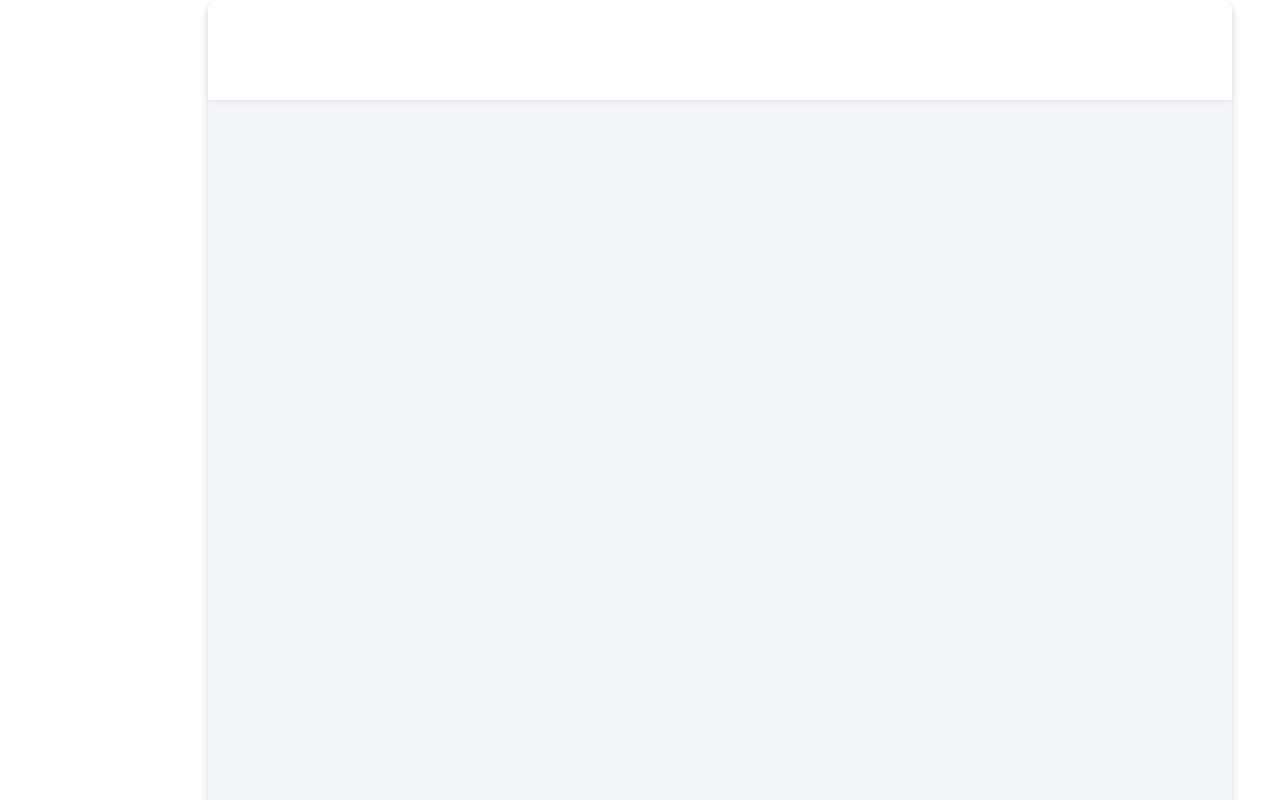
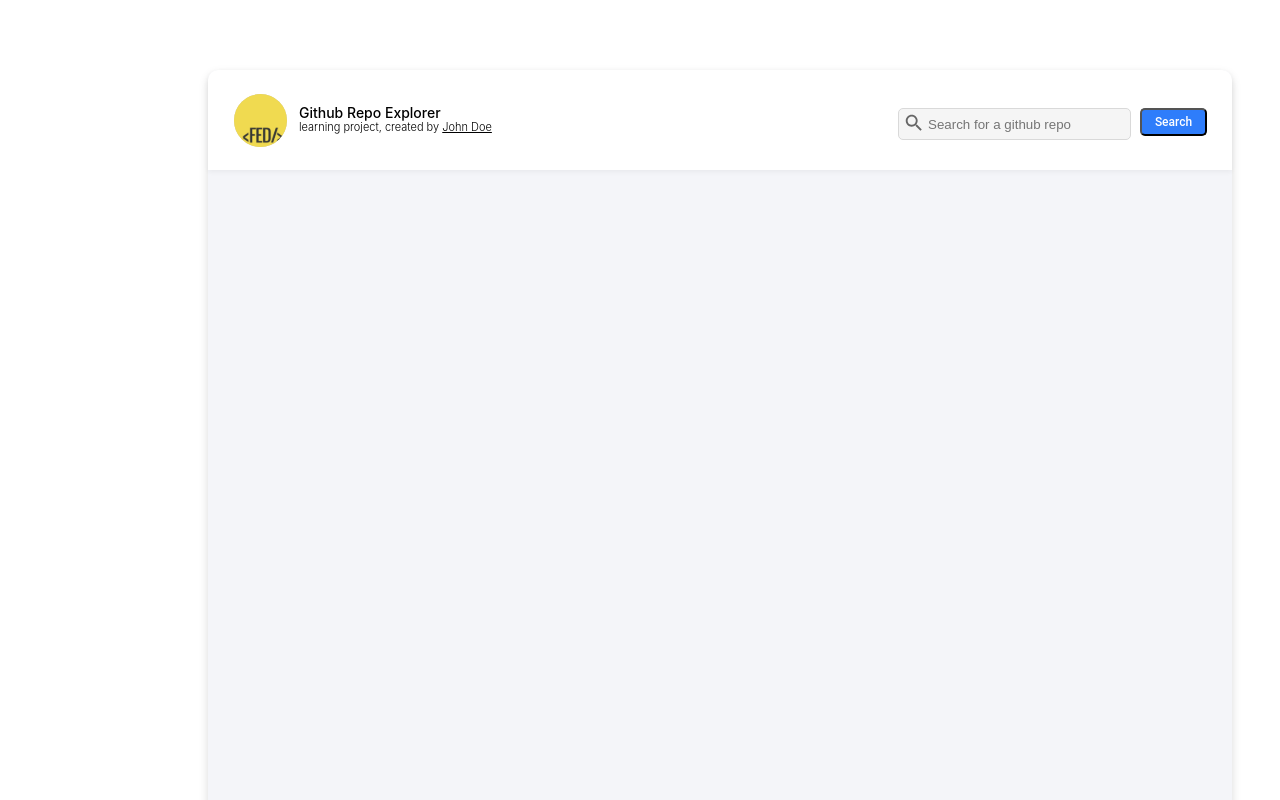
Before and after one commit to RuslanNikolov/react-grow, a React (Create React App) app in the folder react-grow/: page /details in a window 1280 px wide. Shown: the top 800 px of the page. Built offline with nearby package versions, Linux system fonts and the light colour scheme.

Commit message:
Implemented the header

```diff
--- a/react-grow/src/App.styled.js
+++ b/react-grow/src/App.styled.js
@@ -1,19 +1,17 @@
 import styled from 'styled-components'
 
-export const App = styled.div`
+export const RootApp = styled.div`
     position: absolute;
     width: 1024px;
     height: 904px;
     left: 208px;
-    top: 0;
+    top: 70px;
     background: #F4F5F9;
     box-shadow: 0px 4px 10px rgba(0, 0, 0, 0.15);
     border-radius: 10px;
 `
-export const Header = styled.header`
-    width: 100%;
-    height: 100px;
-    background: #FFF;
-    box-shadow: 0px 2px 5px rgba(0, 0, 0, 0.05);
-    border-radius: 10px 10px 0px 0px;
+
+export const Hyperlink = styled.a`
+    text-decoration: underline;
+    cursor: pointer;
 `
--- a/react-grow/src/App.tsx
+++ b/react-grow/src/App.tsx
@@ -1,17 +1,18 @@
 import React from "react";
-import * as Styled from "./App.styled";
+import * as SC from "./App.styled";
 import { BrowserRouter as Router, Route, Redirect } from "react-router-dom";
 import Details from "./pages/Details/Details";
+import Header from "./components/Header/Header";
 
 const App: React.FC = () => {
   return (
     <Router>
-      <Styled.App>
-        <Styled.Header></Styled.Header>
+      <SC.RootApp>
+        <Header />
         <Route exact path='/' render={() => <Redirect to='/details' />} />
         <Route exact path='/details' component={Details} />
         <Route render={() => <Redirect to='/details' />} />
-      </Styled.App>
+      </SC.RootApp>
     </Router>
   );
 };
--- /dev/null
+++ b/react-grow/src/components/Button/Button.tsx
@@ -0,0 +1,26 @@
+import React from "react";
+import styled from "styled-components";
+
+const SCButton = styled.button`
+  width: 67px;
+  height: 28px;
+  border-radius: 5px;
+  background: #2e7dfb;
+  font-size: 12px;
+  font-family: Roboto;
+  font-style: normal;
+  font-weight: 500;
+  line-height: 14px;
+  cursor: pointer;
+`;
+
+interface IProps {
+  children: string;
+  [key: string]: any;
+}
+
+const Button = ({ children, ...props }: IProps) => {
+  return <SCButton {...props}>{children}</SCButton>;
+};
+
+export default Button;
--- /dev/null
+++ b/react-grow/src/components/Header/Header.styled.js
@@ -0,0 +1,65 @@
+import styled from 'styled-components'
+import Button from '../Button/Button'
+import Input from '../Input/Input'
+
+export const Header = styled.header`
+    position: relative;
+    width: 100%;
+    height: 100px;
+    background: #FFF;
+    box-shadow: 0px 2px 5px rgba(0, 0, 0, 0.05);
+    border-radius: 10px 10px 0px 0px;
+`
+
+export const Logo = styled.img`
+    position: absolute;
+    width: 53px;
+    height: 53px;
+    left: 26px;
+    top: 24px;
+    bottom: 23px;
+`
+
+export const TitleWrapper = styled.div`
+    position: absolute;
+    display: inline-block;
+    height: fit-content;
+    left: 91px;
+    top: 35px;
+    bottom: 35px;
+`
+
+export const Title = styled.h1`
+    font-weight: 500;
+    font-size: 14px;
+    line-height: 16px;
+    margin: 0;
+`
+
+export const SubTitle = styled.p`
+    font-weight: 300;
+    font-size: 11px;
+    line-height: 13px;
+    margin: 0;
+`
+export const SearchInputWrapper = styled.div`
+    position: absolute;
+    right: 101px;
+    top: 38px;
+`
+export const SearchIcon = styled.img`
+    position: absolute;
+    left: 6.75px;
+    top: 5.75px;
+    cursor: pointer;
+`
+
+export const SearchInput = styled(Input)`
+    padding-left: 29px;
+`
+export const SearchButton = styled(Button)`
+    position: absolute;
+    top: 38px;
+    right: 25px;
+    color: #FFFFFF;
+`
--- /dev/null
+++ b/react-grow/src/components/Header/Header.tsx
@@ -0,0 +1,40 @@
+import React, { useState, ChangeEvent, useRef } from "react";
+import * as SC from "./Header.styled";
+import { Hyperlink } from "../../App.styled";
+import Ellipse from "./Ellipse.svg";
+import SearchIcon from "./SearchIcon.svg";
+
+const Header: React.FC = () => {
+  const [searchInputValue, setSearchInputValue] = useState("");
+  const searchInputRef = useRef(null);
+
+  const onSearchInputChange = ({ target }: ChangeEvent<HTMLInputElement>) =>
+    setSearchInputValue(target.value);
+
+  const focusSearchInput = () => (searchInputRef.current as any).focus();
+
+  return (
+    <SC.Header>
+      <SC.Logo src={Ellipse} alt='logo' />
+      <SC.TitleWrapper>
+        <SC.Title>Github Repo Explorer</SC.Title>
+        <SC.SubTitle>
+          learning project, created by <Hyperlink>John Doe</Hyperlink>
+        </SC.SubTitle>
+      </SC.TitleWrapper>
+
+      <SC.SearchInputWrapper>
+        <SC.SearchIcon src={SearchIcon} onClick={focusSearchInput} />
+        <SC.SearchInput
+          ref={searchInputRef}
+          placeholder='Search for a github repo'
+          value={searchInputValue}
+          onChange={onSearchInputChange}
+        />
+      </SC.SearchInputWrapper>
+      <SC.SearchButton>Search</SC.SearchButton>
+    </SC.Header>
+  );
+};
+
+export default Header;
--- /dev/null
+++ b/react-grow/src/components/Input/Input.tsx
@@ -0,0 +1,20 @@
+import React, { forwardRef } from "react";
+import styled from "styled-components";
+
+const SCInput = styled.input`
+  background: #f5f5f5;
+  border: 1px solid #d9d9d9;
+  border-radius: 5px;
+  width: 200px;
+  height: 28px;
+`;
+
+interface IProps {
+  [key: string]: any;
+}
+
+const Input = forwardRef((props: IProps, ref?: any) => {
+  return <SCInput {...props} ref={ref} type='text' />;
+});
+
+export default Input;
--- a/react-grow/src/index.css
+++ b/react-grow/src/index.css
@@ -2,8 +2,9 @@ body {
   margin: 0;
   padding: 0;
   box-sizing: border-box;
-  font-family: -apple-system, BlinkMacSystemFont, "Segoe UI", "Roboto", "Oxygen", "Ubuntu",
+  font-family: -apple-system, BlinkMacSystemFont, "Roboto", "Segoe UI", "Oxygen", "Ubuntu",
     "Cantarell", "Fira Sans", "Droid Sans", "Helvetica Neue", sans-serif;
+  font-style: normal;
   -webkit-font-smoothing: antialiased;
   -moz-osx-font-smoothing: grayscale;
 }
--- a/react-grow/src/pages/Details/Details.styled.js
+++ b/react-grow/src/pages/Details/Details.styled.js
@@ -0,0 +1,5 @@
+import styled from 'styled-components'
+
+export const Main = styled.main`
+
+`
--- a/react-grow/src/pages/Details/Details.tsx
+++ b/react-grow/src/pages/Details/Details.tsx
@@ -1,7 +1,8 @@
 import React from "react";
+import { Main } from "./Details.styled";
 
 const Details = () => {
-  return null;
+  return <Main></Main>;
 };
 
 export default Details;
--- a/react-grow/src/react-app-env.d.ts
+++ b/react-grow/src/react-app-env.d.ts
@@ -1,3 +1,4 @@
 /// <reference types="react-scripts" />
 
 declare module "react-router-dom";
+declare module "styled-components";
```
Also changed, not shown: react-grow/src/components/Header/Ellipse.svg (added), react-grow/src/components/Header/SearchIcon.svg (added).
